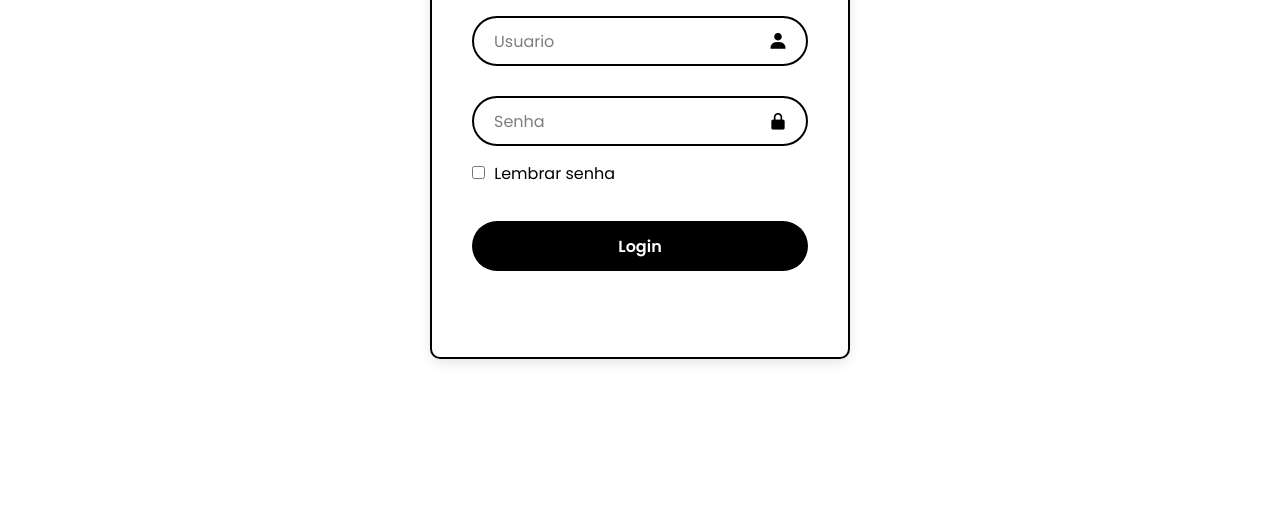
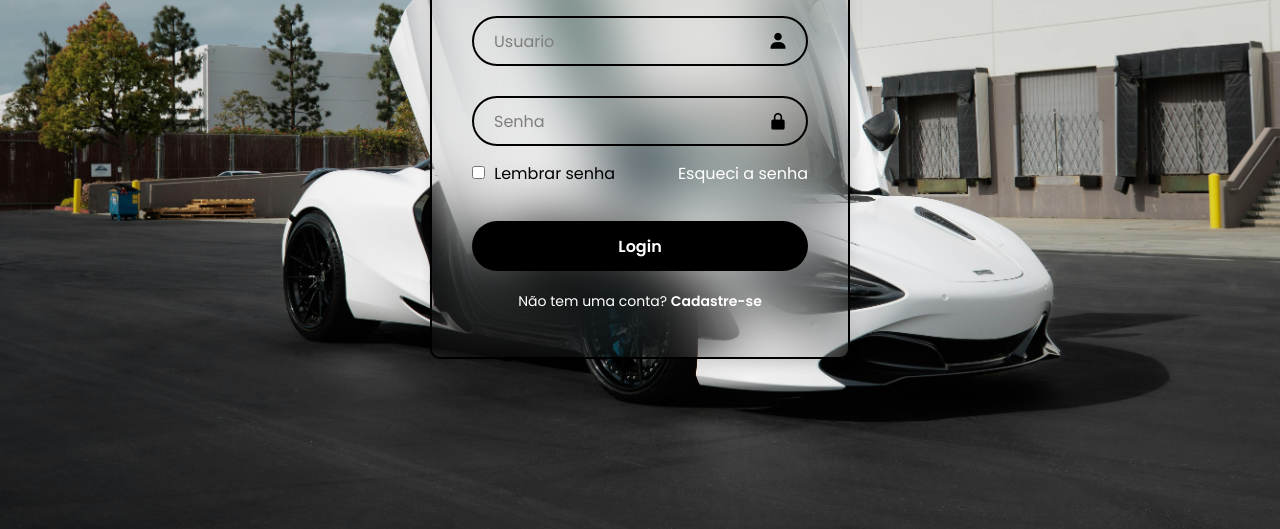
Before and after one commit to GustavoMDM0/Veiculos, a plain HTML site: page sitecarros/login/index.html in a window 1280 px wide. Shown: the part 271-800 px from the top of the page. Drawn offline with nearby package versions, Linux system fonts and the light colour scheme; the site is published under a folder, as on GitHub Pages, so addresses that start at the root find nothing.

Commit message:
Ajuste de erro de imagem

```diff
--- a/sitecarros/login/style.css
+++ b/sitecarros/login/style.css
@@ -7,12 +7,12 @@
     font-family: "Poppins", sans-serif;
 }
 
-body{
+body {
     display: flex;
     justify-content: center;
     align-items: center;
     min-height: 100vh;
-    background: url(/sitecarros/fotos/login.jpg);
+    background: url(../fotos/login.jpg);
     background-size: cover;
     background-position: center;
 }
```
